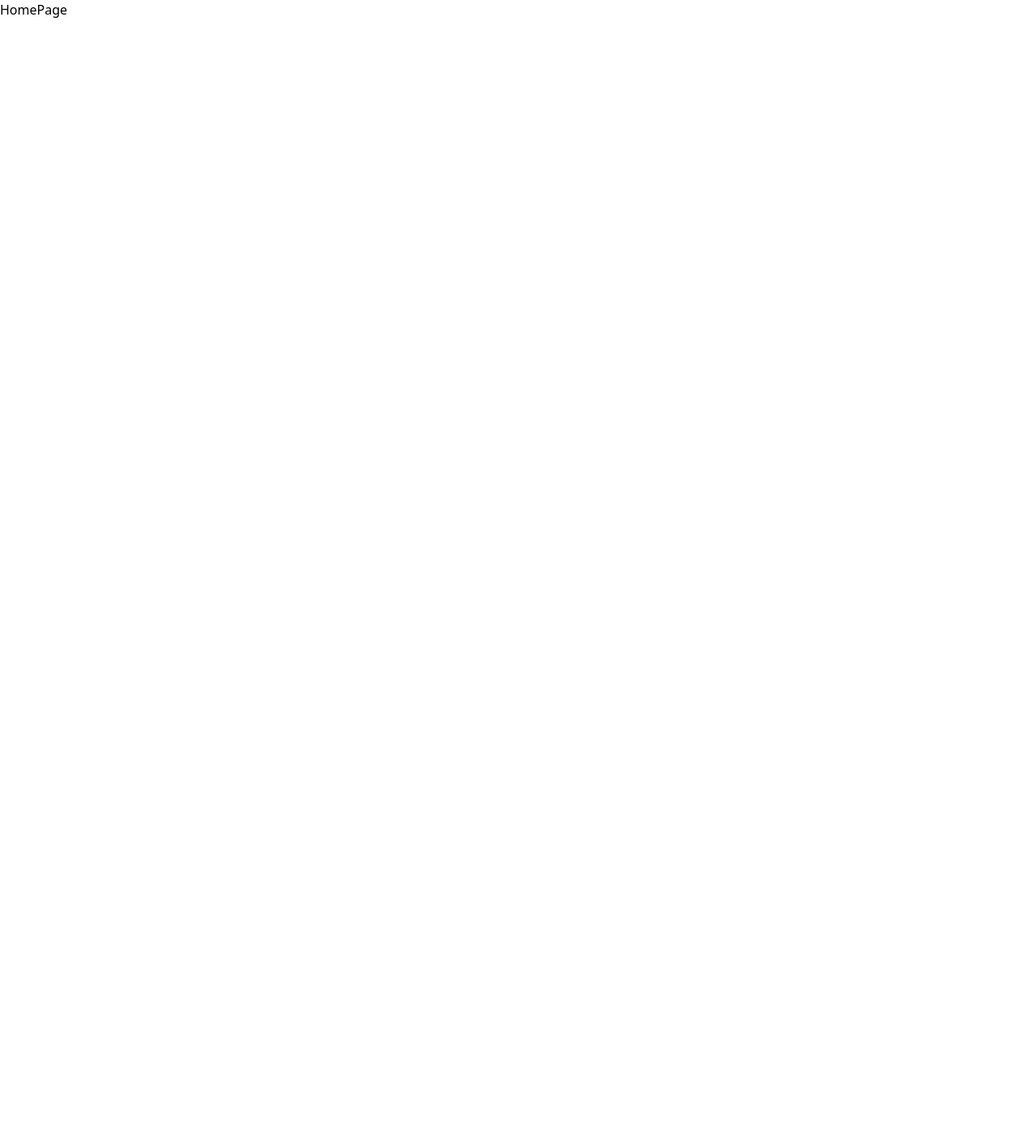
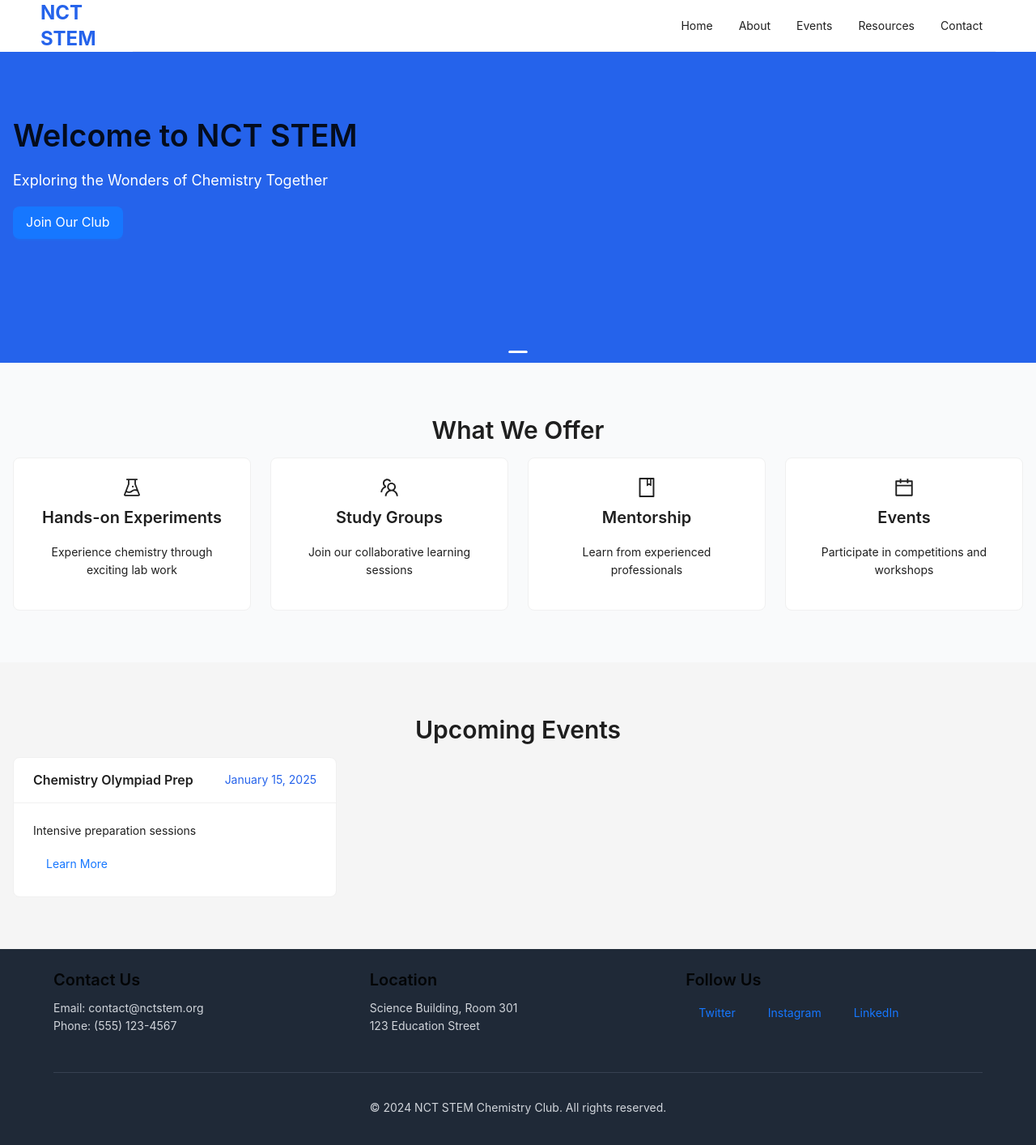
Before and after one commit to nct-stem/landing-pg, a React (Vite) app: page / in a window 1280 px wide. Shown: the top 1414 px of the page at 81% size. Before the commit the page ends 800 px from the top, so only its background shows below. Built offline with nearby package versions, Linux system fonts and the light colour scheme.

Commit message:
style: modifed home page

```diff
--- a/package.json
+++ b/package.json
@@ -10,6 +10,7 @@
     "preview": "vite preview"
   },
   "dependencies": {
+    "@ant-design/icons": "^5.5.2",
     "antd": "^5.22.7",
     "react": "^18.3.1",
     "react-dom": "^18.3.1",
--- a/src/pages/home/index.jsx
+++ b/src/pages/home/index.jsx
@@ -1,5 +1,195 @@
+import {
+  Layout,
+  Menu,
+  Card,
+  Row,
+  Col,
+  Button,
+  Typography,
+  Space,
+  Carousel,
+} from "antd";
+import {
+  ExperimentOutlined,
+  TeamOutlined,
+  BookOutlined,
+  CalendarOutlined,
+} from "@ant-design/icons";
+
+const { Header, Content, Footer } = Layout;
+const { Title, Paragraph } = Typography;
+
 const HomePage = () => {
-  return <h1>HomePage</h1>;
+  const carouselContent = [
+    {
+      title: "Welcome to NCT STEM",
+      description: "Exploring the Wonders of Chemistry Together",
+      image: "/path-to-your-image.jpg",
+    },
+    // Add more carousel items as needed
+  ];
+
+  const features = [
+    {
+      icon: <ExperimentOutlined className="text-2xl" />,
+      title: "Hands-on Experiments",
+      description: "Experience chemistry through exciting lab work",
+    },
+    {
+      icon: <TeamOutlined className="text-2xl" />,
+      title: "Study Groups",
+      description: "Join our collaborative learning sessions",
+    },
+    {
+      icon: <BookOutlined className="text-2xl" />,
+      title: "Mentorship",
+      description: "Learn from experienced professionals",
+    },
+    {
+      icon: <CalendarOutlined className="text-2xl" />,
+      title: "Events",
+      description: "Participate in competitions and workshops",
+    },
+  ];
+
+  const upcomingEvents = [
+    {
+      title: "Chemistry Olympiad Prep",
+      date: "January 15, 2025",
+      description: "Intensive preparation sessions",
+    },
+    // Add more events as needed
+  ];
+
+  return (
+    <Layout className="min-h-screen">
+      <Header className="bg-white">
+        <div className="flex items-center justify-between">
+          <div className="text-2xl font-bold text-blue-600">NCT STEM</div>
+          <Menu mode="horizontal" className="w-full justify-end">
+            <Menu.Item key="home">Home</Menu.Item>
+            <Menu.Item key="about">About</Menu.Item>
+            <Menu.Item key="events">Events</Menu.Item>
+            <Menu.Item key="resources">Resources</Menu.Item>
+            <Menu.Item key="contact">Contact</Menu.Item>
+          </Menu>
+        </div>
+      </Header>
+
+      <Content>
+        {/* Hero Section with Carousel */}
+        <Carousel autoplay>
+          {carouselContent.map((item, index) => (
+            <div key={index} className="h-96 bg-blue-600 text-white">
+              <div className="container mx-auto px-4 py-20">
+                <Title level={1} className="text-white">
+                  {item.title}
+                </Title>
+                <Paragraph className="text-white text-lg">
+                  {item.description}
+                </Paragraph>
+                <Button type="primary" size="large">
+                  Join Our Club
+                </Button>
+              </div>
+            </div>
+          ))}
+        </Carousel>
+
+        {/* Features Section */}
+        <div className="py-16 bg-gray-50">
+          <div className="container mx-auto px-4">
+            <Title level={2} className="text-center mb-12">
+              What We Offer
+            </Title>
+            <Row gutter={[24, 24]}>
+              {features.map((feature, index) => (
+                <Col xs={24} sm={12} md={6} key={index}>
+                  <Card className="text-center h-full">
+                    <Space direction="vertical" className="w-full">
+                      {feature.icon}
+                      <Title level={4}>{feature.title}</Title>
+                      <Paragraph>{feature.description}</Paragraph>
+                    </Space>
+                  </Card>
+                </Col>
+              ))}
+            </Row>
+          </div>
+        </div>
+
+        {/* Events Section */}
+        <div className="py-16">
+          <div className="container mx-auto px-4">
+            <Title level={2} className="text-center mb-12">
+              Upcoming Events
+            </Title>
+            <Row gutter={[24, 24]}>
+              {upcomingEvents.map((event, index) => (
+                <Col xs={24} sm={12} md={8} key={index}>
+                  <Card
+                    title={event.title}
+                    extra={<span className="text-blue-600">{event.date}</span>}
+                  >
+                    <Paragraph>{event.description}</Paragraph>
+                    <Button type="link">Learn More</Button>
+                  </Card>
+                </Col>
+              ))}
+            </Row>
+          </div>
+        </div>
+      </Content>
+
+      <Footer className="bg-gray-800 text-white">
+        <div className="container mx-auto px-4">
+          <Row gutter={[24, 24]}>
+            <Col xs={24} md={8}>
+              <Title level={4} className="text-white">
+                Contact Us
+              </Title>
+              <Paragraph className="text-gray-300">
+                Email: contact@nctstem.org
+                <br />
+                Phone: (555) 123-4567
+              </Paragraph>
+            </Col>
+            <Col xs={24} md={8}>
+              <Title level={4} className="text-white">
+                Location
+              </Title>
+              <Paragraph className="text-gray-300">
+                Science Building, Room 301
+                <br />
+                123 Education Street
+              </Paragraph>
+            </Col>
+            <Col xs={24} md={8}>
+              <Title level={4} className="text-white">
+                Follow Us
+              </Title>
+              <Space>
+                <Button type="link" className="text-white">
+                  Twitter
+                </Button>
+                <Button type="link" className="text-white">
+                  Instagram
+                </Button>
+                <Button type="link" className="text-white">
+                  LinkedIn
+                </Button>
+              </Space>
+            </Col>
+          </Row>
+          <div className="text-center mt-8 pt-8 border-t border-gray-700">
+            <Paragraph className="text-gray-300">
+              © 2024 NCT STEM Chemistry Club. All rights reserved.
+            </Paragraph>
+          </div>
+        </div>
+      </Footer>
+    </Layout>
+  );
 };
 
 export default HomePage;
```
Also changed, not shown: 1 other file (tests, documents, lock files or other folders).
